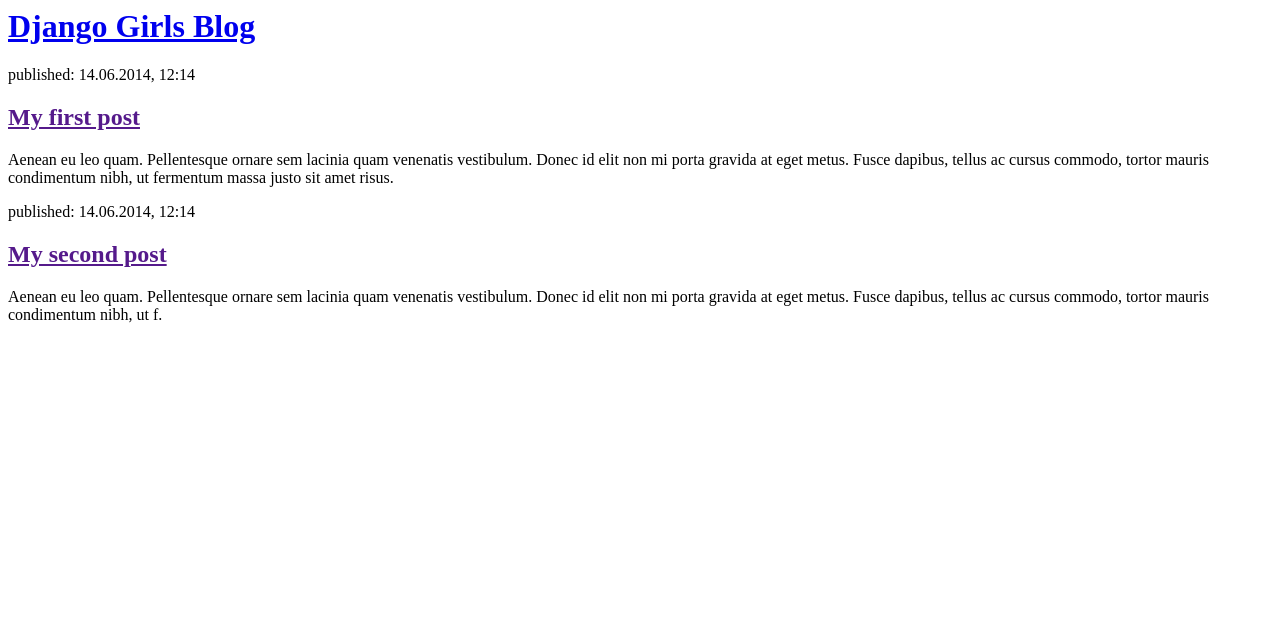
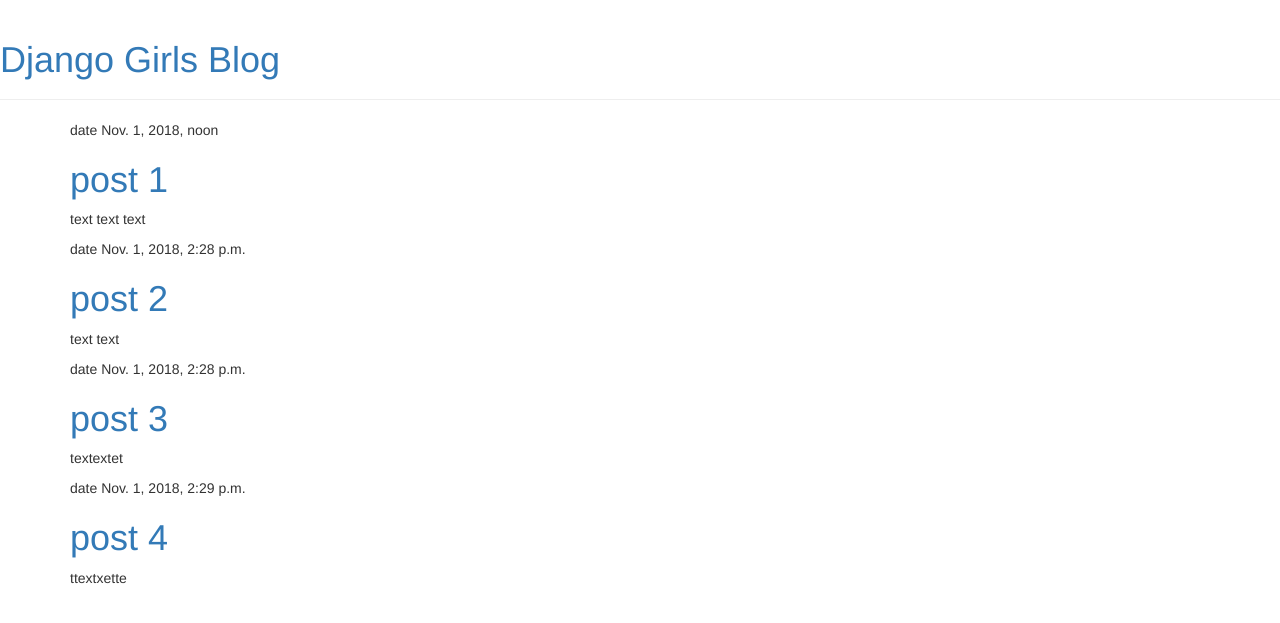
Before and after one commit to soaresraissa/my-first-blog, a Django app: page / in a window 1280 px wide. Shown: the top 623 px of the page. Run offline with Django 3.2, Linux system fonts and the light colour scheme; data comes from the database, SQL or seed files in the repository; both versions use the stored data as it was after the commit; some libraries are stand-ins or nearby versions.

Commit message:
Added view and template for detailed blog post as well as CSS for the site.

```diff
--- /dev/null
+++ b/blog/templates/blog/base.html
@@ -0,0 +1,23 @@
+{% load static %}
+<html>
+    <head>
+        <title>Django Girls blog</title>
+        <link rel="stylesheet" href="//maxcdn.bootstrapcdn.com/bootstrap/3.2.0/css/bootstrap.min.css">
+        <link rel="stylesheet" href="//maxcdn.bootstrapcdn.com/bootstrap/3.2.0/css/bootstrap-theme.min.css">
+        <link href='//fonts.googleapis.com/css?family=Lobster&subset=latin,latin-ext' rel='stylesheet' type='text/css'>
+        <link rel="stylesheet" href="{% static 'css/blog.css' %}">
+    </head>
+    <body>
+    <div class="page-header">
+        <h1><a href="/">Django Girls Blog</a></h1>
+    </div>
+    <div class="content container">
+        <div class="row">
+            <div class="col-md-8">
+            {% block content %}
+            {% endblock %}
+            </div>
+        </div>
+    </div>
+</body>
+</html>
--- a/blog/templates/blog/post_list.html
+++ b/blog/templates/blog/post_list.html
@@ -1,22 +1,12 @@
-<html>
-    <head>
-        <title>Django Girls blog</title>
-    </head>
-    <body>
-        <div>
-            <h1><a href="/">Django Girls Blog</a></h1>
+{% extends 'blog/base.html' %}
+       {% block content %}
+    {% for post in posts %}
+        <div class="post">
+            <div class="date">
+                date {{ post.published_date }}
+            </div>
+           <h1><a href="{% url 'post_detail' pk=post.pk %}">{{ post.title }}</a></h1>
+            <p>{{ post.text|linebreaksbr }}</p>
         </div>
-
-        <div>
-            <p>published: 14.06.2014, 12:14</p>
-            <h2><a href="">My first post</a></h2>
-            <p>Aenean eu leo quam. Pellentesque ornare sem lacinia quam venenatis vestibulum. Donec id elit non mi porta gravida at eget metus. Fusce dapibus, tellus ac cursus commodo, tortor mauris condimentum nibh, ut fermentum massa justo sit amet risus.</p>
-        </div>
-
-        <div>
-            <p>published: 14.06.2014, 12:14</p>
-            <h2><a href="">My second post</a></h2>
-            <p>Aenean eu leo quam. Pellentesque ornare sem lacinia quam venenatis vestibulum. Donec id elit non mi porta gravida at eget metus. Fusce dapibus, tellus ac cursus commodo, tortor mauris condimentum nibh, ut f.</p>
-        </div>
-    </body>
-</html>
+    {% endfor %}
+{% endblock %}
--- a/blog/urls.py
+++ b/blog/urls.py
@@ -1,5 +1,7 @@
 from django.urls import path
 from . import views
+
 urlpatterns = [
     path('', views.post_list, name='post_list'),
+    path('post/<int:pk>/', views.post_detail, name='post_detail'),
 ]
--- a/blog/views.py
+++ b/blog/views.py
@@ -1,5 +1,11 @@
 from django.shortcuts import render
+from django.utils import timezone
+from .models import Post
+from django.shortcuts import render, get_object_or_404
 
 def post_list(request):
-    return render(request, 'blog/post_list.html', {})
-# Create your views here.
+    posts = Post.objects.filter(published_date__lte=timezone.now()).order_by('published_date')
+    return render(request, 'blog/post_list.html', {'posts': posts})
+def post_detail(request, pk):
+    post = get_object_or_404(Post, pk=pk)
+    return render(request, 'blog/post_detail.html', {'post': post})
```
Also changed, not shown: blog/templates/blog/post_detail.html (added, +13 -0 lines), db.sqlite3.
